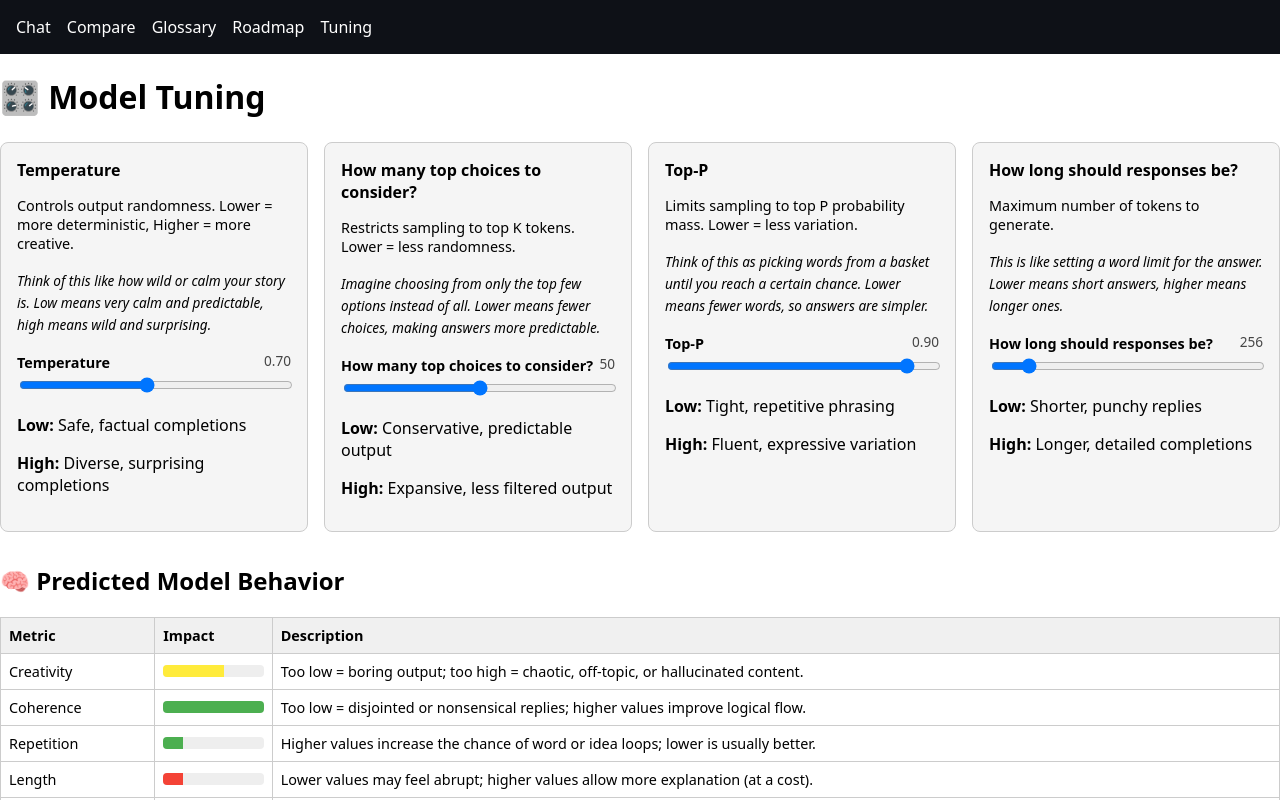
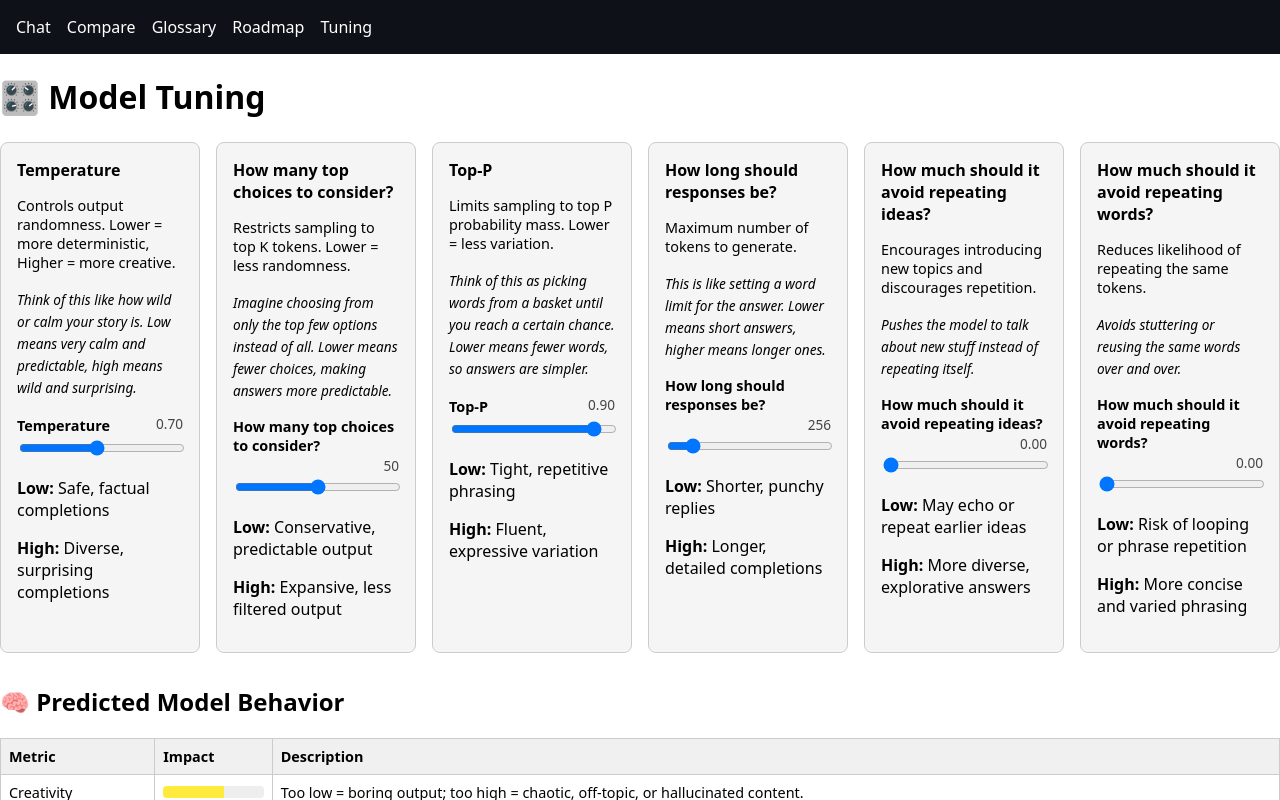
Before and after one commit to ScottFitzgerald83/grail, a SvelteKit app in the folder frontend/: page /tuning in a window 1280 px wide. Shown: the top 800 px of the page. Built offline with nearby package versions, Linux system fonts and the light colour scheme.

Commit message:
presence_penalty and frequency_penalty are now fully integrated into tuning dashboard with sliders, ELI5 guidance, and persistent config updates

```diff
--- a/frontend/src/routes/tuning/+page.svelte
+++ b/frontend/src/routes/tuning/+page.svelte
@@ -75,7 +75,9 @@
         temperature: 0.7,
         top_k: 50,
         top_p: 0.9,
-        max_tokens: 256
+        max_tokens: 256,
+        presence_penalty: 0.0,
+        frequency_penalty: 0.0,
     };
 
     let savedStatus = '';
@@ -93,7 +95,9 @@
             temperature: 0.7,
             top_k: 50,
             top_p: 0.9,
-            max_tokens: 256
+            max_tokens: 256,
+            presence_penalty: 0.0,
+            frequency_penalty: 0.0,
         };
         savedStatus = '↩️ Reset to default';
     }
@@ -146,6 +150,30 @@
             min: 16,
             max: 2048,
             step: 1
+        },
+        {
+          key: 'presence_penalty',
+          label: 'How much should it avoid repeating ideas?',
+          definition: 'Encourages introducing new topics and discourages repetition.',
+          eli5: 'Pushes the model to talk about new stuff instead of repeating itself.',
+          lowEffect: 'May echo or repeat earlier ideas',
+          highEffect: 'More diverse, explorative answers',
+          type: 'slider',
+          min: 0,
+          max: 2,
+          step: 0.1
+        },
+        {
+          key: 'frequency_penalty',
+          label: 'How much should it avoid repeating words?',
+          definition: 'Reduces likelihood of repeating the same tokens.',
+          eli5: 'Avoids stuttering or reusing the same words over and over.',
+          lowEffect: 'Risk of looping or phrase repetition',
+          highEffect: 'More concise and varied phrasing',
+          type: 'slider',
+          min: 0,
+          max: 2,
+          step: 0.1
         }
     ];
 
```
